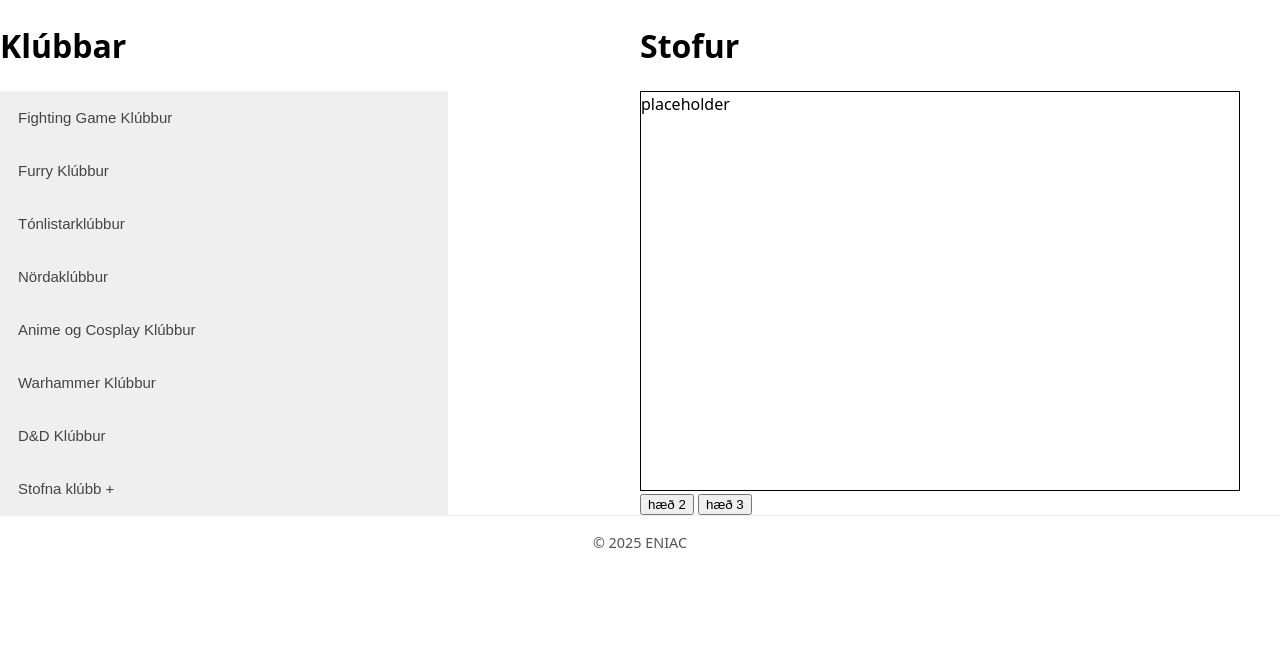
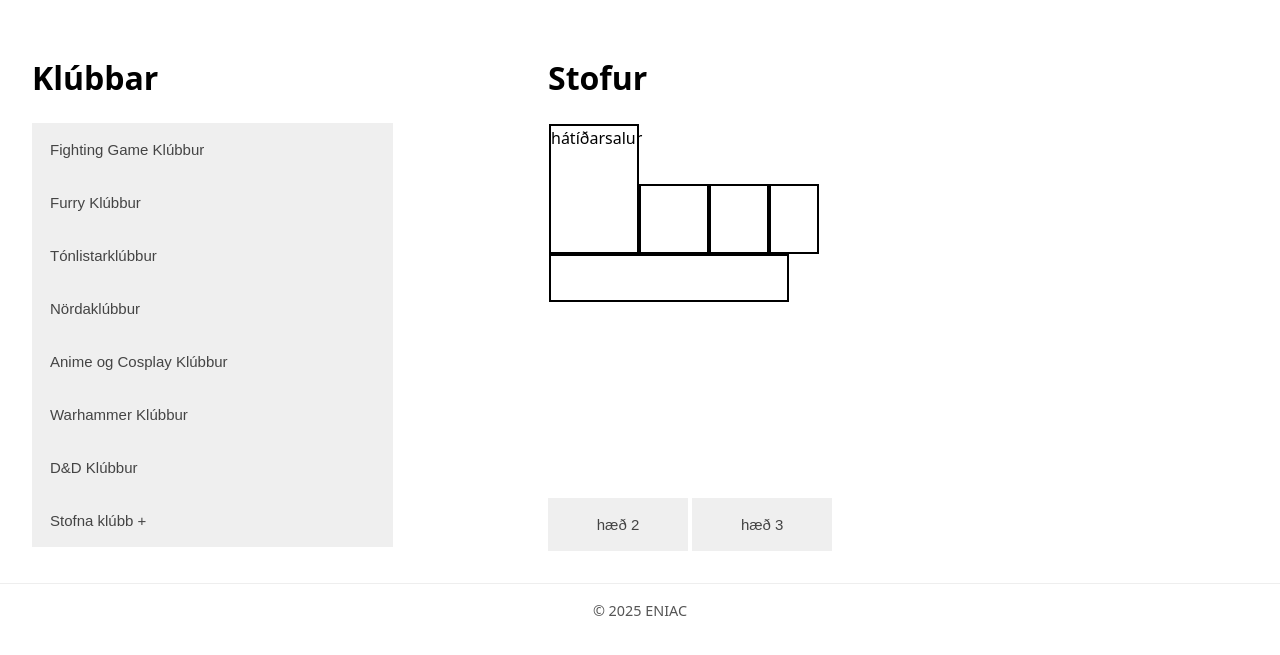
Before and after one commit to Supermage6/VEF-3V-05DU-eniac, a Flask app: page /klubbar in a window 1280 px wide. Shown: the part 76-731 px from the top of the page. Run offline with Flask 3, Linux system fonts and the light colour scheme.

Commit message:
skolamap

```diff
--- a/static/styles.css
+++ b/static/styles.css
@@ -30,6 +30,12 @@ footer { padding: var(--gap); text-align: center; font-size: .9rem; color: #555;
 .btn.secondary:hover { background: #f4f4f4; }
 
 /* Klubbar page */
+
+.grid {
+    margin: 2rem;
+    display: grid;
+    grid-template-columns: 1fr 1fr;
+}
 .accordion {
     color: #444;
     cursor: pointer;
@@ -52,7 +58,26 @@ footer { padding: var(--gap); text-align: center; font-size: .9rem; color: #555;
     font-size: 15px;
 }
 
-.active, .accordion:hover {
+.stofur {
+    border: 1px solid white;
+    width: 700px;
+    height: 375px;
+    overflow: auto;
+}
+
+.floor {
+    color: #444;
+    cursor: pointer;
+    padding: 18px;
+    width: 20%;
+    border: none;
+    text-align: center;
+    outline: none;
+    font-size: 15px;
+    transition: 0.4s;
+}
+
+.active, .accordion:hover, .floor:hover {
     background-color: #ccc;
 }
 
--- a/templates/klubbar.html
+++ b/templates/klubbar.html
@@ -2,7 +2,7 @@
 {% block title %}KLÚBBAR{% endblock %}
 {% block content %}
 <body>
-    <div style="display: grid; grid-template-columns: 1fr 1fr;">
+    <div class="grid">
         <div>
             <h1>Klúbbar</h1>
             {% for i in k %}
@@ -17,10 +17,16 @@
         </div>
         <div>
             <h1>Stofur</h1>
-            <div style="border: 1px solid black; width: 600px; height: 400px; overflow: auto;">
-                placeholder
+            <div class="stofur">
+                <div style="display: flex; align-items: flex-end;">
+                    <div style="border: 2px solid black; width: 90px; height: 130px;">hátíðarsalur</div>
+                    <div style="border: 2px solid black; width: 70px; height: 70px;"></div>
+                    <div style="border: 2px solid black; width: 60px; height: 70px;"></div>
+                    <div style="border: 2px solid black; width: 50px; height: 70px;"></div>
+                </div>
+                <div style="border: 2px solid black; width: 15rem; height: 3rem;"></div>
             </div>
-            <button>hæð 2</button> <button>hæð 3</button>
+            <button class="floor">hæð 2</button> <button class="floor">hæð 3</button>
         </div>
     </div>
 </body>
```
